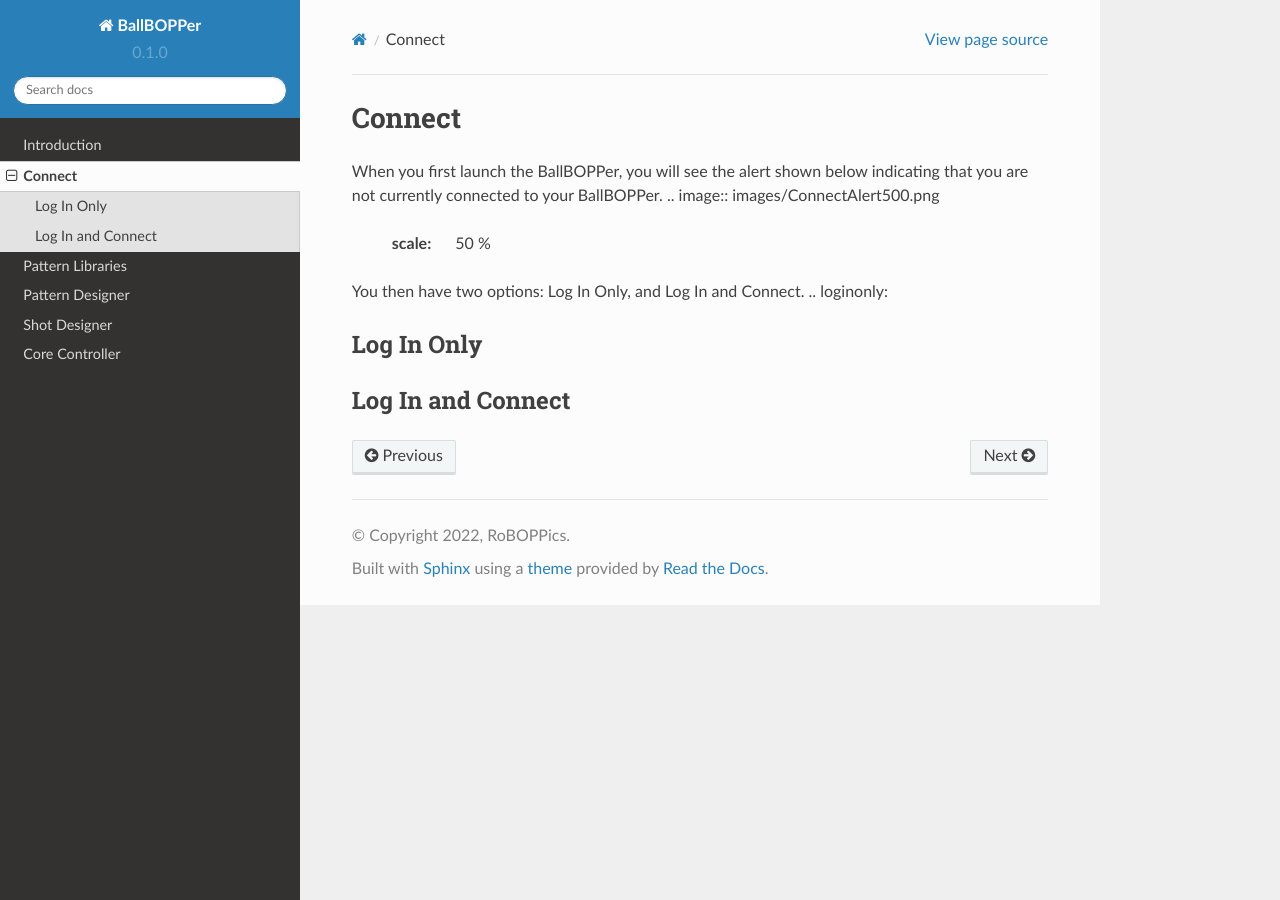
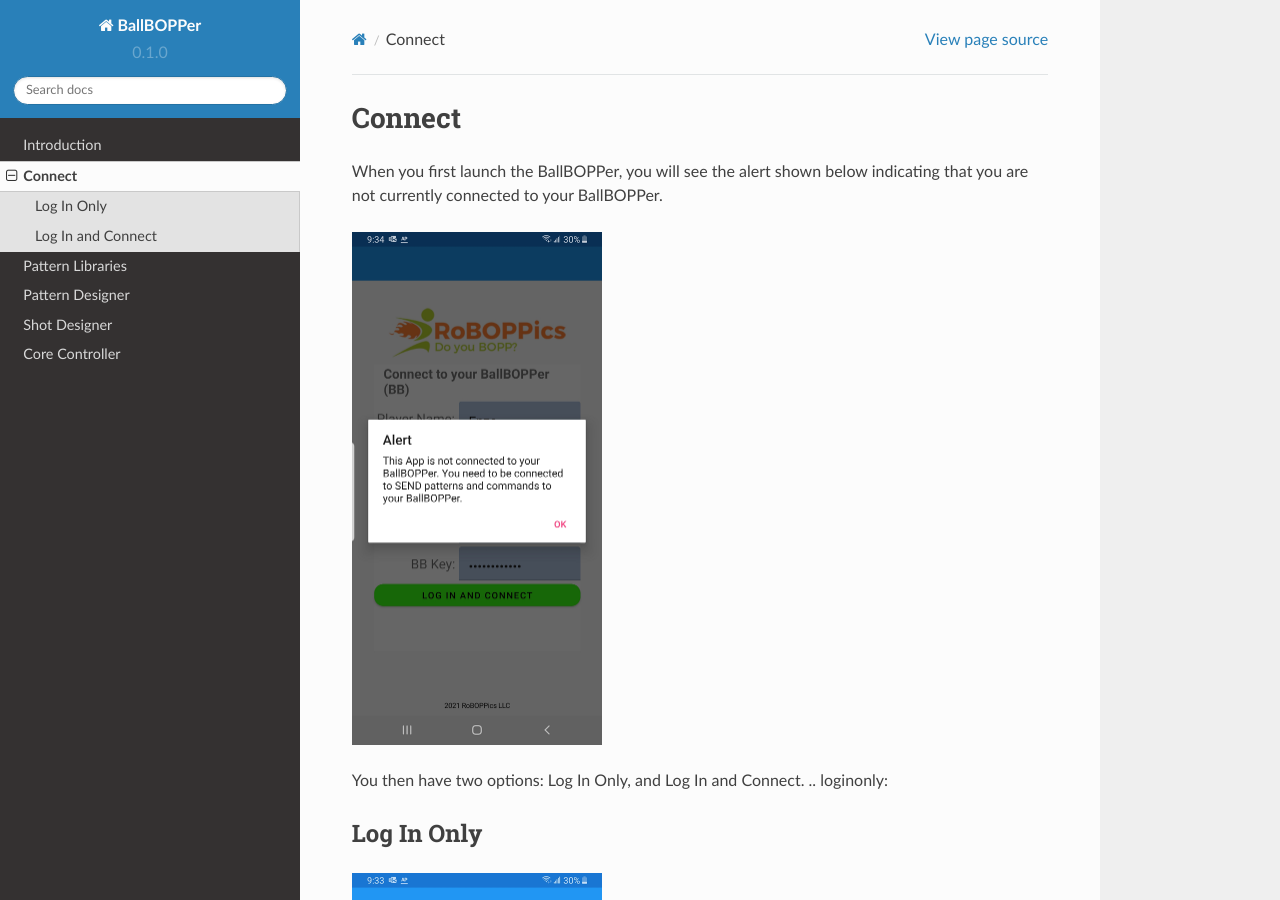
Before and after one commit to mtyeager/BBDocs, a Sphinx documentation site: the page built from docs/source/connect.rst, in a window 1280 px wide and 900 px high. Built offline with Sphinx 7.4.7 and the Read the Docs theme 2.0.0, drawn with Linux system fonts in a browser that asks for light colours.

Commit message:
Update connect.rst

```diff
--- a/docs/source/connect.rst
+++ b/docs/source/connect.rst
@@ -2,14 +2,19 @@
 =====
 
 When you first launch the BallBOPPer, you will see the alert shown below indicating that you are not currently connected to your BallBOPPer.
+
 .. image:: images/ConnectAlert500.png
  :scale: 50 %
+
 You then have two options: Log In Only, and Log In and Connect.
 .. loginonly:
 
 Log In Only
 ------------
 
+.. image:: images/Connect500.png
+ :scale: 50 %
+
 .. loginandconnect:
 
 Log In and Connect
```
